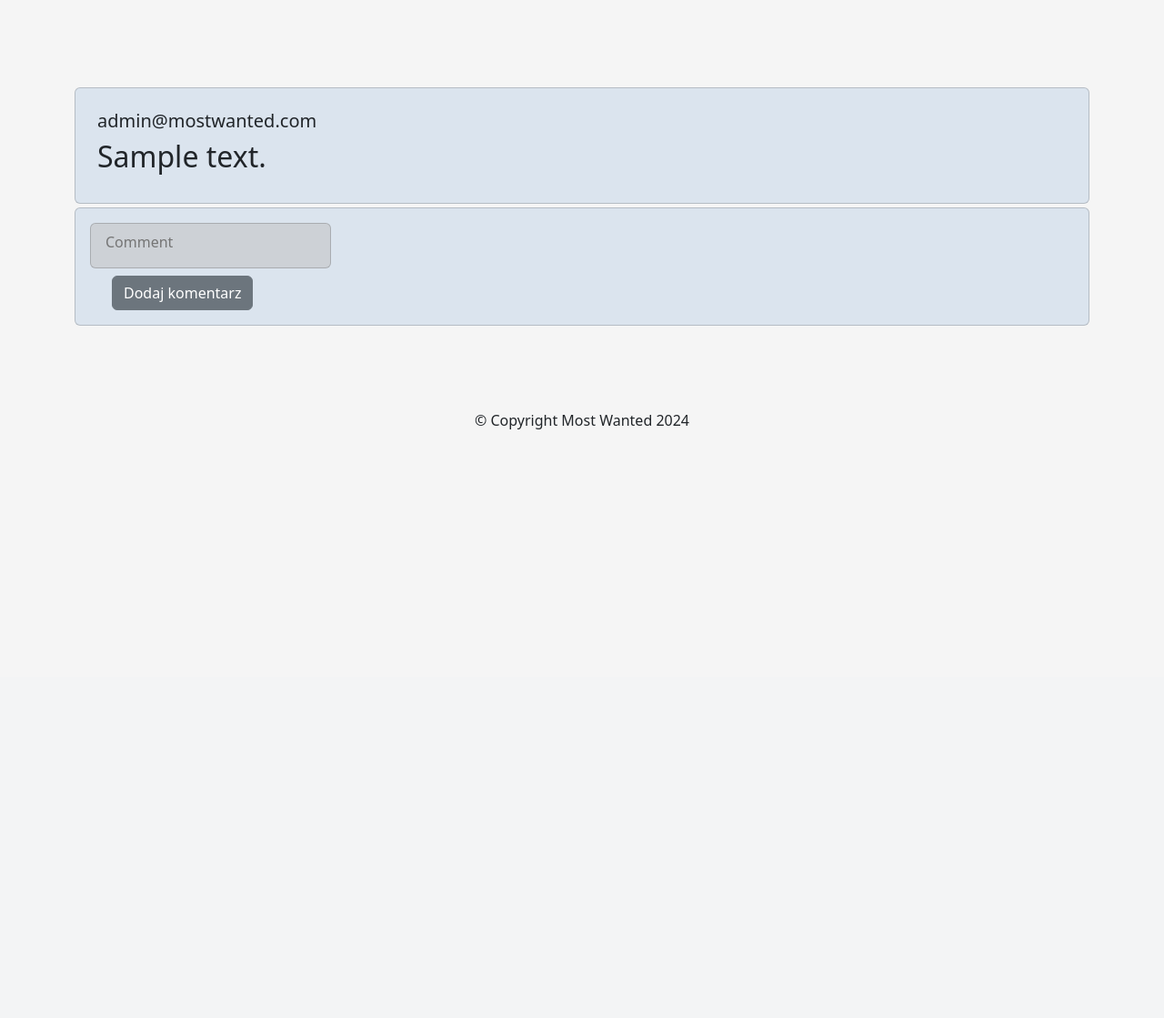
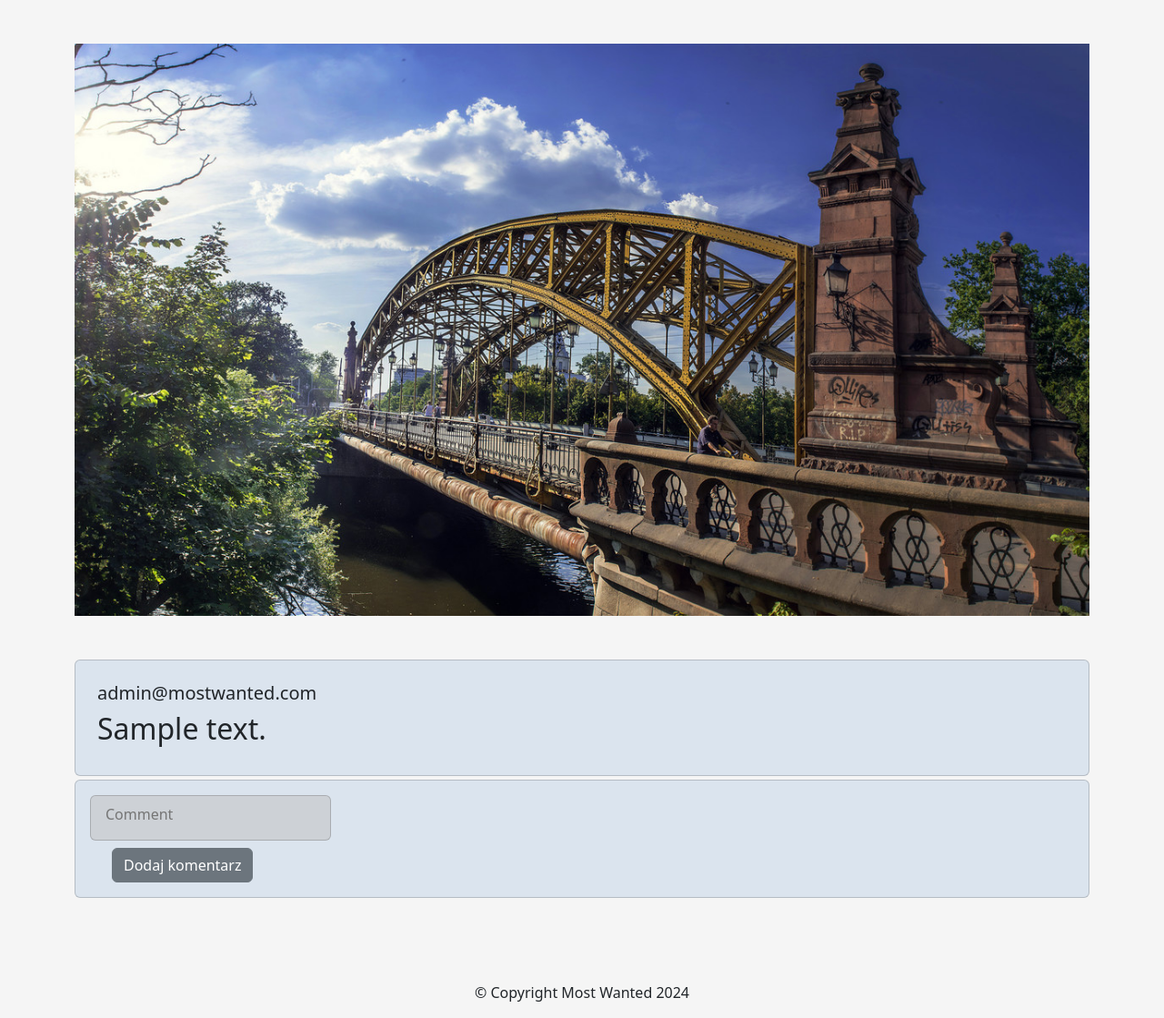
Before and after one commit to GasinskiN/Geocaching_most_wanted, a Flask app: page /forum/1 in a window 1280 px wide. Shown: the part 56-1175 px from the top of the page at 91% size. Before the commit the page ends 528 px from the top, so only its background shows below. Run offline with Flask 3, Linux system fonts and the light colour scheme; a user stored in the database is signed in; data comes from the database, SQL or seed files in the repository; tables that the repository leaves empty hold one stand-in row (values such as "Sample post"); some libraries are stand-ins or nearby versions.

Commit message:
Post comment kinda works

```diff
--- a/app/main.py
+++ b/app/main.py
@@ -149,6 +149,7 @@ def get_comments(bridgeid):
 def add_comment(bridgeid):
     if request.method == 'POST':
         comment_text = request.form.get('text')
+        print(comment_text)
         if comment_text:
             new_comment = Comment(
                 user_id=current_user.user_id,
@@ -158,7 +159,7 @@ def add_comment(bridgeid):
             db.session.add(new_comment)
             db.session.commit()
 
-            return jsonify({'message': "Comment added succesfully"}), 201
+            return jsonify({'message': "Comment added succesfully"}), 204
         else:
             return jsonify({'message': "Comment text can't be empty"}), 400
 
--- a/app/templates/forum.html
+++ b/app/templates/forum.html
@@ -17,16 +17,28 @@
                 }
             });
         $.post("/api/forum/bridge/{{bridgeid}}", function(data){
-            image = $("<img>", {"src": element.image_path, "class": "img-fluid"})
+            image = $("<img>", {"src": data.image_path, "class": "img-fluid"})
             $(".bridge_image").append(image)
         });
+        $('#submit').click(function() {
+        $.ajax({
+        url: 'http://127.0.0.1:5000/api/forum/addcomment/{{bridgeid}}',
+        type: 'POST',
+        data: {
+            text: $("#post_comment").val()
+        },
+        success: function(msg) {
+            alert('Email Sent');
+        }
+    });
+});
     </script>
 </div>
 <div class="container-sm mt-1 mb-1">
     <div class="card card-body mt-1 comment">
-        <form method="post">
-            <input type="text" name="text" class="card card-body comment-response pt-2" placeholder="Comment">
-            <button class="btn btn-secondary mt-2 ms-4" type="submit" value="submit">Dodaj komentarz</button>
+        <form id="target" method="post" action="/api/forum/addcomment/{{bridgeid}}">
+            <input type="text" name="text" class="card card-body comment-response pt-2" id="post_comment" placeholder="Comment">
+            <button class="btn btn-secondary mt-2 ms-4" id="submit" type="submit" value="submit">Dodaj komentarz</button>
         </form>
     </div>
 </div>
```
